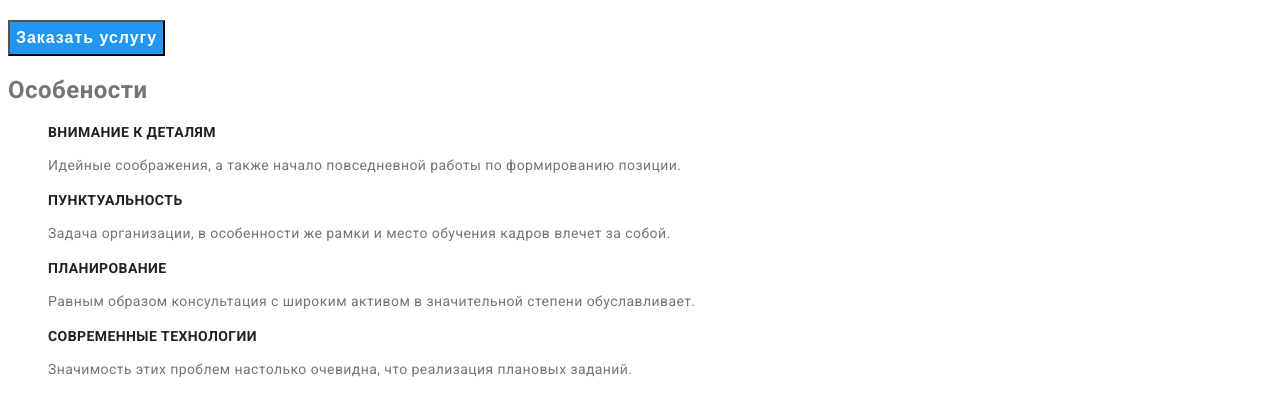
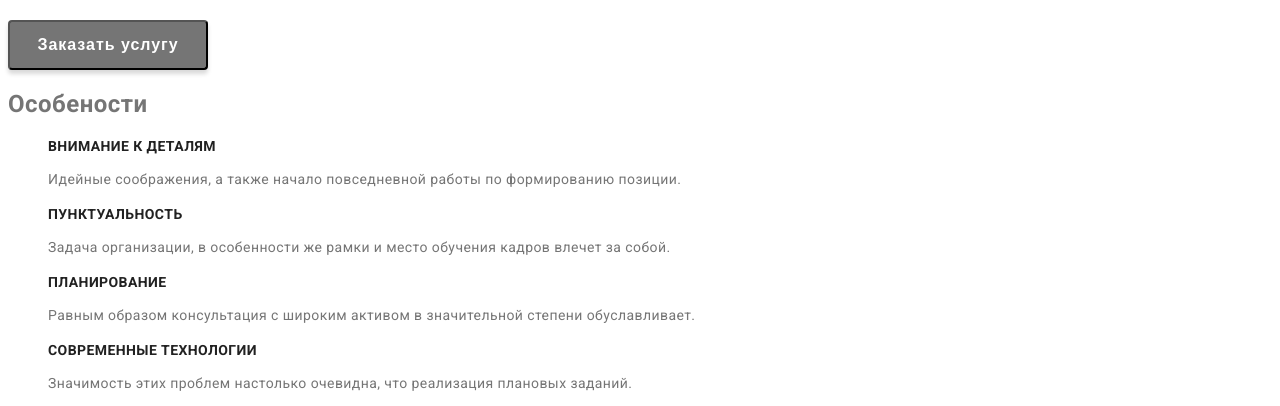
Before and after one commit to IraEmi/goit-markup-hw-02, a plain HTML site: page index.html in a window 1280 px wide. Shown: the part 269-675 px from the top of the page. Drawn offline with Linux system fonts and the light colour scheme.

Commit message:
стилізація кнопок

```diff
--- a/css/styles.css
+++ b/css/styles.css
@@ -66,16 +66,24 @@ body {
 }
 
 .button {
-    background-color: var(--accent-color);
+    background-color: var(--primary-text-color);
     color: #FFFFFF;
     font-weight: 700;
     font-size: 16px;
     line-height: 1.88;
-    /* display: flex; */
-    /* align-items: center; */
-    /* text-align: center; */
     letter-spacing: 0.06em;
     cursor: pointer;
+    box-shadow: 0px 4px 4px rgba(0, 0, 0, 0.15);
+    border-radius: 4px;
+    /* position: absolute; */
+    width: 200px;
+    height: 50px;
+    left: 700px;
+    top: 430px;
+}
+
+.button:hover {
+    background-color: var(--accent-color);
 }
 
 /* Особености */
@@ -168,6 +176,12 @@ body {
     letter-spacing: 0.03em;
     cursor: pointer;
 }
+.btn-filter:hover {
+    background-color: var(--accent-color);
+    color: #FFFFFF;
+}
+
+
 /* Выполненные проекты */
 .projects-item {
     color: var(--title-text-color);
```
